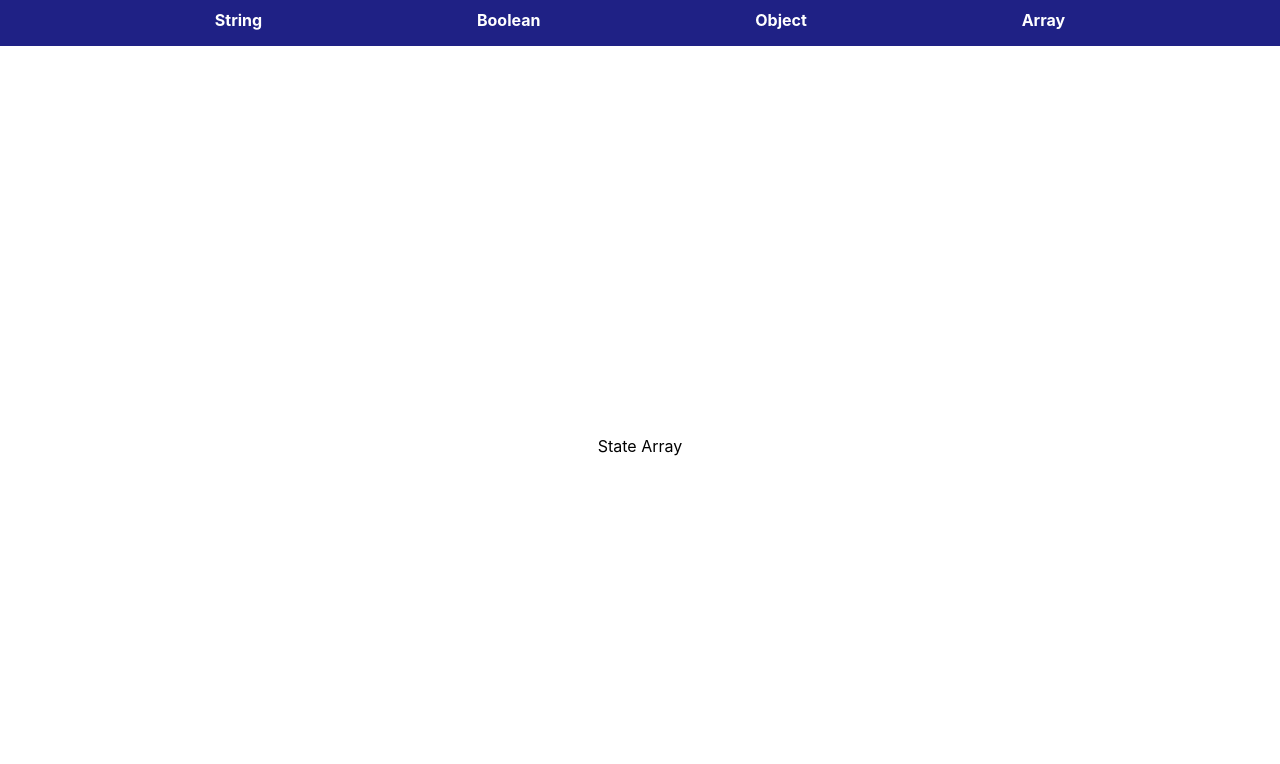
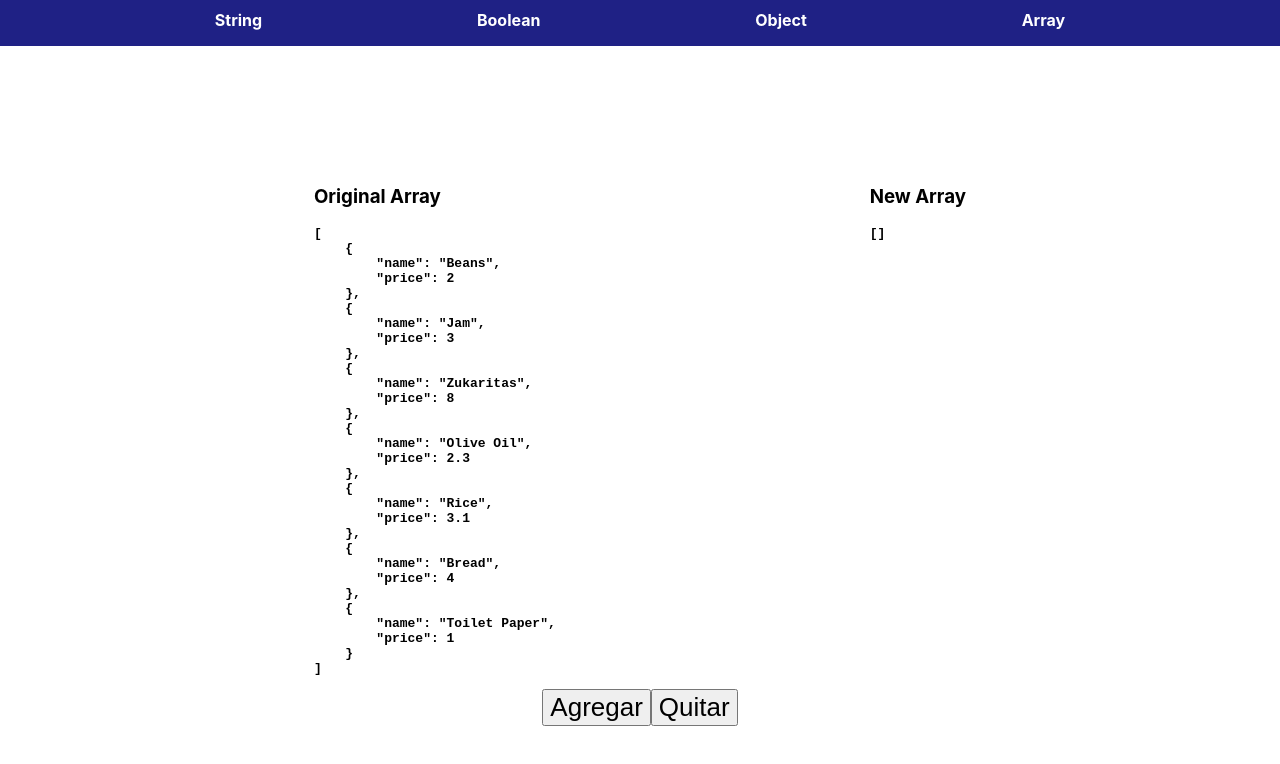
Before and after one commit to RicardoSerrano19/react-hooks-api, a React (Vite) app: page /array in a window 1280 px wide. Shown: the top 764 px of the page. Built offline with nearby package versions, Linux system fonts and the light colour scheme.

Commit message:
feat: Add buttons to remove or add element to the array

```diff
--- a/src/App.css
+++ b/src/App.css
@@ -69,3 +69,10 @@ form div{
   margin-bottom: 1rem;
   width: 100%;
 }
+
+.row{
+  display: flex;
+  flex-direction: row;
+  justify-content: space-evenly;
+  min-width: 100vw;
+}
--- a/src/exercise/stateArray.jsx
+++ b/src/exercise/stateArray.jsx
@@ -1,10 +1,58 @@
 import {useState} from 'react'
 
+const ITEMS_SHOP = [
+    { name: 'Beans', price: 2},
+    { name: 'Jam', price: 3},
+    { name: 'Zukaritas', price: 8},
+    { name: 'Olive Oil', price: 2.3},
+    { name: 'Rice', price: 3.1},
+    { name: 'Bread', price: 4},
+    { name: 'Toilet Paper', price: 1},
+]
+const ObjectRepresentation = ({object, name}) => {
+    return (
+        <div>
+            <h3>{name}</h3>
+            <strong>
+                <pre>
+                    {JSON.stringify(object, undefined, 4)}
+                </pre>
+            </strong>
+        </div>
+    )
+}
+const ShopCar = ({initialValue}) => {
+    const [items, setItems] = useState([])
+
+    const onAddHandler = () => {
+        const itemsLength = items.length;
+        const nextItem = ITEMS_SHOP.slice(itemsLength, itemsLength+1);
+        setItems([...items, ...nextItem]);
+    }
+
+    const onRemoveHandler = () => {
+        const newArray = items.slice(0, items.length - 1);
+        setItems([...newArray]);
+    }
+
+    return (
+        <>
+        <div className='row'>
+            <ObjectRepresentation object={ITEMS_SHOP} name={'Original Array'}/>
+            <ObjectRepresentation object={items} name={'New Array'}/>
+        </div>
+        <div>
+            <button onClick={onAddHandler}>Agregar</button>
+            <button onClick={onRemoveHandler}>Quitar</button>
+        </div>
+        </>
+    )
+}
 
 const StateArray = () => {
     return (
         <div className='App'>
-            State Array
+            <ShopCar initialValue={ITEMS_SHOP}/>
         </div>
     )
 }
```
